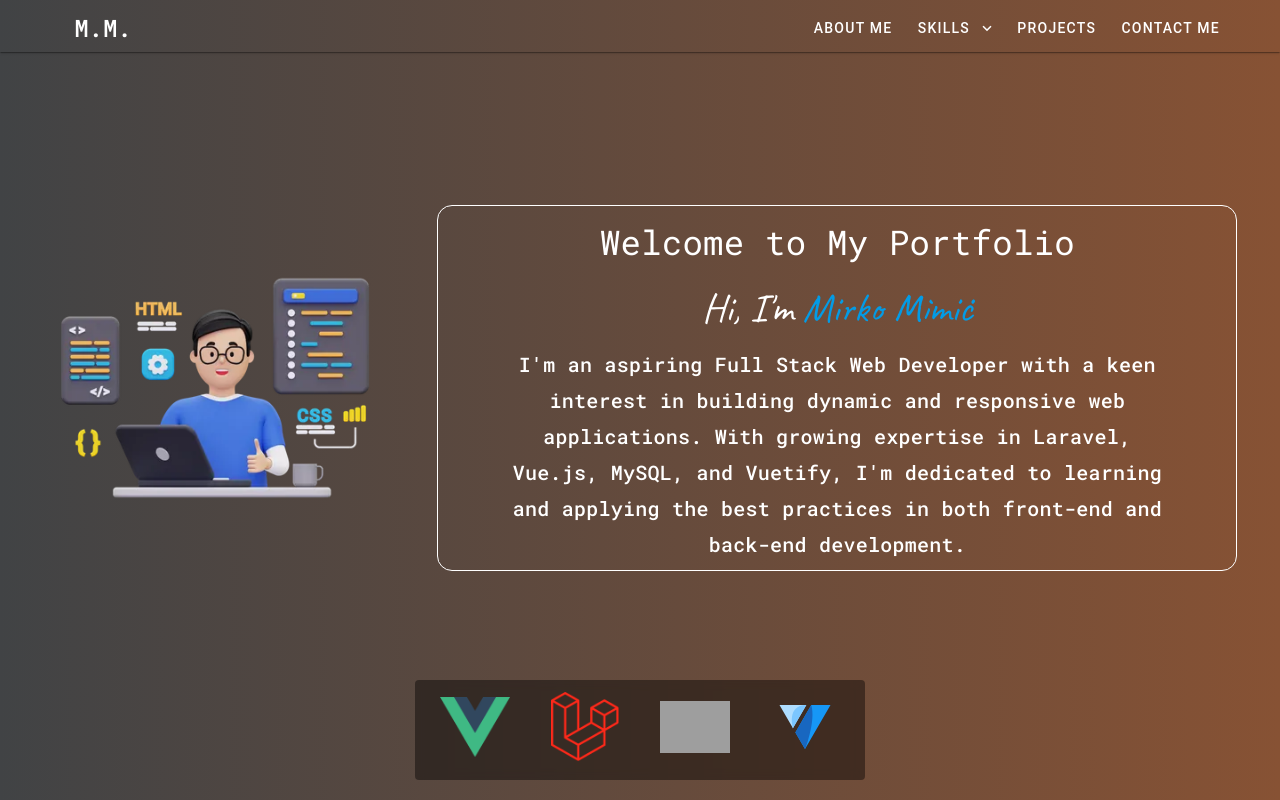
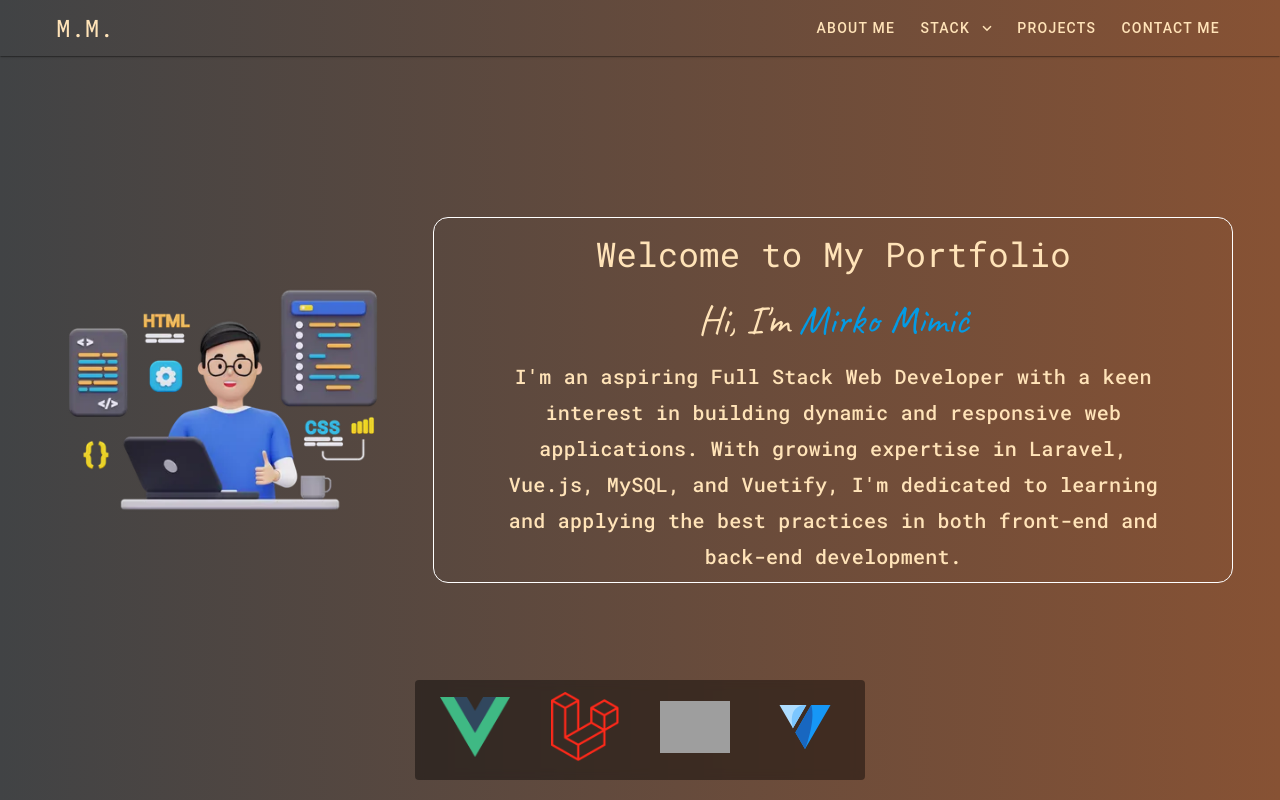
Before and after one commit to mirkomimic/portfolio, a Vue app: page / in a window 1280 px wide. Shown: the top 800 px of the page. Built offline with nearby package versions, Linux system fonts and the light colour scheme; grey boxes are pictures that could not be loaded; a web font is replaced by a local one.

Commit message:
lenis scroll, fix

```diff
--- a/package.json
+++ b/package.json
@@ -11,6 +11,7 @@
   "dependencies": {
     "animejs": "^3.2.2",
     "gsap": "^3.12.5",
+    "lenis": "^1.1.3",
     "vue": "^3.4.21",
     "vuetify": "^3.6.7"
   },
--- a/src/components/NavBar.vue
+++ b/src/components/NavBar.vue
@@ -1,9 +1,13 @@
 <template>
-  <v-toolbar id="toolbar" class="bg-transparent position-fixed" elevation="1" style="z-index: 10;">
-    <v-container class="pb-0">
+  <v-toolbar id="toolbar" class="bg-transparent position-fixed" elevation="1" style="z-index: 10;" density="comfortable">
+    <v-container>
       <div class="d-flex align-center h-100">
 
-        <v-btn @click="goToSection(1)" class="roboto-mono text-h5">M.M.</v-btn>
+        <div
+          @click="goToSection(1)"
+          class="roboto-mono text-h5 cursor-pointer"
+          >M.M.
+        </div>
 
         <v-spacer></v-spacer>
 
@@ -30,7 +34,7 @@
                   {{ item.name }}
                 </v-btn>
               </template>
-              <v-list>
+              <v-list class="bg-brown-darken-4 roboto-mono" min-width="100" density="comfortable">
                 <v-list-item
                   v-for="(subItem, index) in item.items"
                   :key="index"
@@ -63,7 +67,7 @@ const navItems = [
     section: 1,
   },
   {
-    name: 'Skills',
+    name: 'Stack',
     items: [
       {
         name: 'Vue',
--- a/src/components/Section1.vue
+++ b/src/components/Section1.vue
@@ -1,6 +1,6 @@
 <template>
   <section id="section_1" class="h-screen">
-    <v-row class="h-100" >
+    <v-row class="h-100 ma-0">
       <v-col
         class="d-flex align-center justify-center pa-0 mx-auto"
         cols="4"
--- a/src/components/Section7.vue
+++ b/src/components/Section7.vue
@@ -5,7 +5,7 @@
         class="d-flex align-center justify-center pa-0"
       >
         <v-form v-model="form" class="w-66" @submit.prevent="submit">
-          <h4 class="text-h4 mb-3 text-grey-lighten-1">Contact Me</h4>
+          <h4 class="text-h4 mb-3">Contact Me</h4>
 
           <v-text-field
             label="Email"
--- a/src/js/observer.js
+++ b/src/js/observer.js
@@ -1,39 +1,94 @@
 import { gsap } from 'gsap'
-import ScrollTrigger from "gsap/ScrollTrigger";
 import Observer from 'gsap/Observer';
-import ScrollToPlugin from 'gsap/ScrollToPlugin';
+import Lenis from 'lenis';
 
-gsap.registerPlugin(ScrollTrigger, ScrollToPlugin)
+class ObserverAnimation {
 
-document.addEventListener('DOMContentLoaded', () => {
-  const sections = document.querySelectorAll('section')
+  sections = document.querySelectorAll('section')
 
-  const scroll = () => {
-    sections.forEach((e, index) => {
+  constructor() {
+    this.createLenis()
+    this.scrollToSection()
+    this.render()
+  }
 
+  createLenis() {
+    this.lenis = new Lenis({
+      // lerp: .1,
+      // duration: .1,
+      easing(x) {
+        // https://easings.net/en
+        return Math.sin((x * Math.PI) / 2);
+      }
+    })
+  }
+
+  render(time) {
+    this.lenis.raf(time)
+    requestAnimationFrame(this.render.bind(this))
+  }
+
+  scrollToSection() {
+    this.sections.forEach((e, index) => {
       Observer.create({
         target: e,
-        type: "wheel",
+        type: "wheel,touch",
         onUp: () => {
           if (index == 0) return
 
-          gsap.to(window, {
-            duration: .5,
-            scrollTo: `#section_${index}`
-          });
+          this.lenis.scrollTo(`#section_${index}`)
+
+          // gsap.to(window, {
+          //   duration: .5,
+          //   scrollTo: `#section_${index}`
+          // });
         },
         onDown: () => {
-          if ((sections.length - 1) == index) return
+          if ((this.sections.length - 1) == index) return
 
-          gsap.to(window, {
-            duration: .5,
-            scrollTo: `#section_${index + 2}`
-          });
+          this.lenis.scrollTo(`#section_${index + 2}`)
+
+          // gsap.to(window, {
+          //   duration: .5,
+          //   scrollTo: `#section_${index + 2}`
+          // });
         },
       });
-
     })
   }
-  scroll()
+}
 
-})
+new ObserverAnimation()
+
+// document.addEventListener('DOMContentLoaded', () => {
+//   const sections = document.querySelectorAll('section')
+
+//   const scroll = () => {
+//     sections.forEach((e, index) => {
+
+//       Observer.create({
+//         target: e,
+//         type: "wheel",
+//         onUp: () => {
+//           if (index == 0) return
+
+//           gsap.to(window, {
+//             duration: .5,
+//             scrollTo: `#section_${index}`
+//           });
+//         },
+//         onDown: () => {
+//           if ((sections.length - 1) == index) return
+
+//           gsap.to(window, {
+//             duration: .5,
+//             scrollTo: `#section_${index + 2}`
+//           });
+//         },
+//       });
+
+//     })
+//   }
+//   scroll()
+
+// })
--- a/src/style.css
+++ b/src/style.css
@@ -2,8 +2,13 @@
 @import url('https://fonts.googleapis.com/css2?family=Caveat:wght@400..700&family=Seymour+One&display=swap');
 @import url('https://fonts.googleapis.com/css2?family=Caveat:wght@400..700&family=Roboto+Mono:ital,wght@0,100..700;1,100..700&family=Seymour+One&display=swap');
 
+html {
+  width: 100vw;
+}
+
 * {
-  color: white;
+  color: #ffe3b8;
+  /* color: white; */
   /* margin: 0; */
   box-sizing: border-box;
   /* scroll-behavior: auto; */
```
Also changed, not shown: 1 other file (tests, documents, lock files or other folders).
